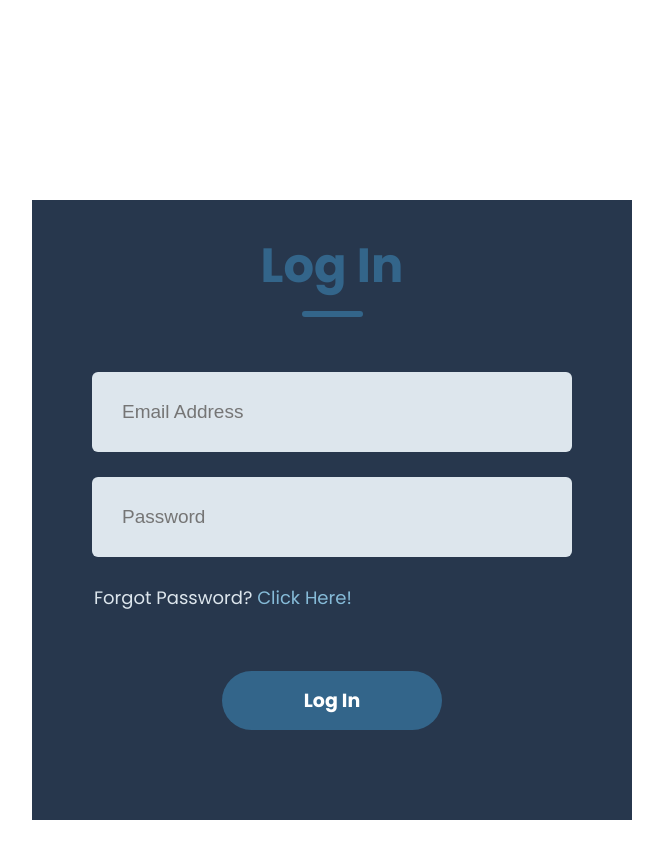
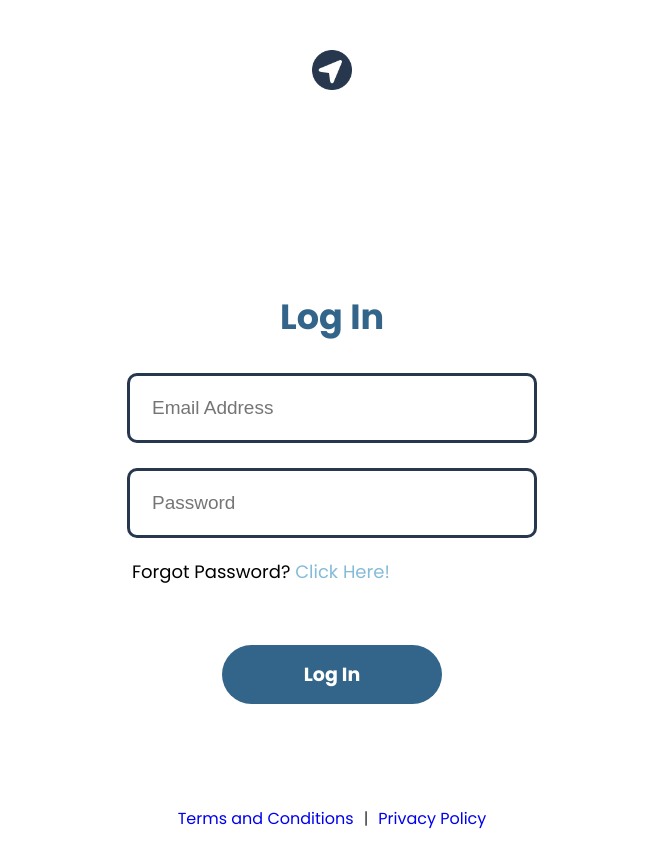
Before and after one commit to Roonaaan/CareerCompass, a React (Vite) app: page /Login in a window 1280 px wide. Shown: the whole page, without its empty margins (308-971 px from the left). Before the commit the page ends 820 px from the top, so only its background shows below. Built offline with nearby package versions, Linux system fonts and the light colour scheme.

Commit message:
Updated Changes

```diff
--- a/src/landing/Home.jsx
+++ b/src/landing/Home.jsx
@@ -1,4 +1,4 @@
-import React, {Fragment} from "react";
+import React, { Fragment } from "react";
 import { features } from './constants/features'
 import { useNavigate } from "react-router-dom";
 
@@ -16,7 +16,7 @@ const Home = () => {
         navigate('/Login')
     }
 
-    return(
+    return (
         <>
             {/* Navigation Bar */}
             <nav className="navbarWrapper">
@@ -25,11 +25,11 @@ const Home = () => {
                         <img src={Logo} alt="logo" className="brand" />
                     </div>
                     <div className="navRight">
+                        <button className="about">
+                            About Us
+                        </button>
                         <button className="login" onClick={handleLoginClick}>
                             Log In
-                        </button>
-                        <button className="about">
-                            About Us
                         </button>
                     </div>
                 </div>
--- a/src/landing/Login.jsx
+++ b/src/landing/Login.jsx
@@ -3,22 +3,27 @@ import React from 'react'
 // CSS
 import './styles/Login.css'
 
+// Images
+import Logo from '../assets/logo-dark.png'
 
 export const Login = () => {
 
     return (
         <>
+
+            <div className='header'>
+                <img src={Logo} alt='Logo' className='logo' />
+            </div>
             <div className='container'>
                 <div className='header'>
                     <div className='text'> Log In </div>
-                    <div className='underline'></div>
                 </div>
                 <div className='inputs'>
                     <div className='input'>
-                        <input type='email' placeholder='Email Address'/>
+                        <input type='email' placeholder='Email Address' />
                     </div>
                     <div className='input'>
-                        <input type='password' placeholder='Password'/>
+                        <input type='password' placeholder='Password' />
                     </div>
                 </div>
                 <div className='forgot-password'>Forgot Password? <span>Click Here!</span> </div>
@@ -26,6 +31,11 @@ export const Login = () => {
                     <div className='submit'>Log In</div>
                 </div>
             </div>
+            <div className='footer'>
+                <a href='#'> Terms and Conditions </a>
+                |
+                <a href='#'> Privacy Policy </a>
+            </div>
         </>
     )
 }
--- a/src/landing/styles/Home.css
+++ b/src/landing/styles/Home.css
@@ -69,8 +69,8 @@
 .about {
   padding: 0.7rem 1.1rem;
   border-radius: 50px;
-  background: #27374D;
-  color: white;
+  background-color: transparent;
+  color: #343538;
   font-weight: bold;
   font-size: 18px;
   margin-left: 0.2rem;
--- a/src/landing/styles/Login.css
+++ b/src/landing/styles/Login.css
@@ -2,10 +2,23 @@
     display: flex;
     flex-direction: column;
     margin: auto;
-    margin-top: 200px;
+    margin-top: 150px;
     width: 600px;
-    background: #27374D;
     padding-bottom: 30px;
+}
+
+.header{
+    display: flex;
+    align-items: center;
+    flex-direction: column;
+    margin: auto;
+    padding-top: 20px;
+}
+
+.logo{
+    display: flex;
+    justify-content: center;
+    width: 40px;
 }
 
 .header{
@@ -19,19 +32,12 @@
 
 .text{
     color: #33658A;
-    font-size: 48px;
+    font-size: 35px;
     font-weight: 700;
 }
 
-.underline{
-    width: 61px;
-    height: 6px;
-    background: #33658A;
-    border-radius: 9px;
-}
-
 .inputs{
-    margin-top: 55px;
+    margin-top: 30px;
     display: flex;
     flex-direction: column;
     gap: 25px;
@@ -41,27 +47,29 @@
     display: flex;
     align-items: center;
     margin: auto;
-    width: 480px;
-    height: 80px;
-    background: #DDE6ED;
-    border-radius: 6px;
+    width: 410px;
+    height: 70px;
+    background: transparent;
+    border-style: solid;
+    border-color: #27374D;
+    border-radius: 10px;
 }
 
 .input input{
     height: 50px;
-    width: 400px;
+    width: 360px;
     background: transparent;
     border: none;
     outline: none;
     color: black;
     font-size: 19px;
-    margin-left: 30px;
+    margin-left: 22px;
 }
 
 .forgot-password{
-    padding-left: 62px;
-    margin-top: 27px;
-    color: #DDE6ED;
+    padding-left: 100px;
+    margin-top: 20px;
+    color: #000;
     font-size: 18px;
 }
 
@@ -89,3 +97,14 @@
     font-weight: 700;
     cursor: pointer;
 }
+
+.footer{
+    display: flex;
+    justify-content: center;
+    align-items: center;
+    padding: 12px 0 24px;
+}
+
+.footer a{
+    margin: 0 10px;
+}
```
Also changed, not shown: src/assets/logo-dark.png (added), src/assets/logo-light.png (added). Lines whose indentation alone changed are shown as unchanged.
